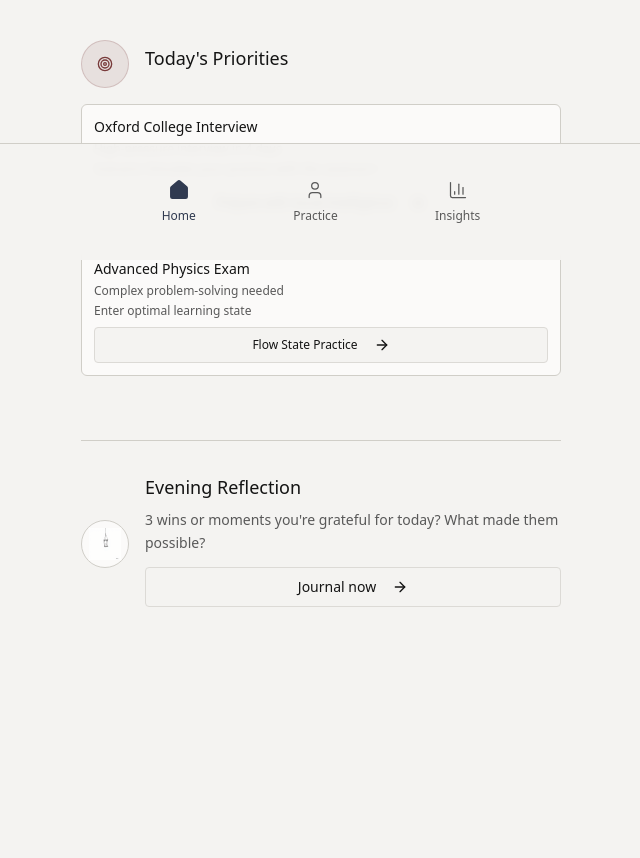
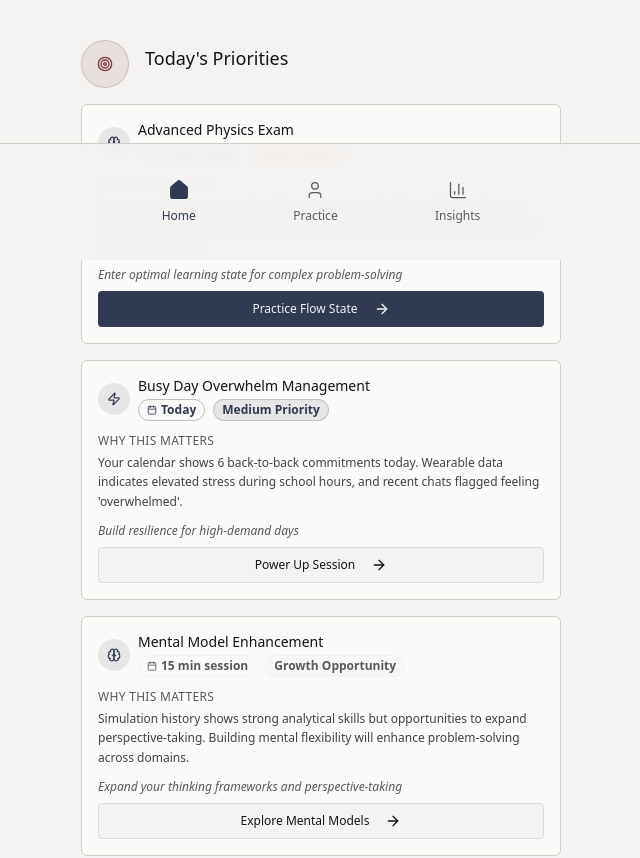
Before and after one commit to Shukrita-Puri/MindModule_SeniorLeader_B2C_Final, a React (Vite) app: page /executive-home in a window 1280 px wide. Shown: the part 540-1398 px from the top of the page, without its empty margins (319-959 px from the left). Before the commit the page ends 1307 px from the top, so only its background shows below. Built offline with nearby package versions, Linux system fonts and the light colour scheme.

Commit message:
Implement Today's Priorities module
Implement the plan to enhance the "Today's Priorities" section with intelligent triangulation, including dynamic priority generation, data triangulation logic, and visual enhancements.

```diff
--- a/src/pages/ExecutiveHome.tsx
+++ b/src/pages/ExecutiveHome.tsx
@@ -3,7 +3,8 @@ import { useNavigate } from "react-router-dom";
 import MainNavigation from "@/components/MainNavigation";
 import SecurityWatermark from "@/components/home/SecurityWatermark";
 import { Button } from "@/components/ui/button";
-import { ArrowRight, Target, TrendingUp } from "lucide-react";
+import { Badge } from "@/components/ui/badge";
+import { ArrowRight, Target, TrendingUp, Calendar, Brain, Heart, Zap } from "lucide-react";
 import resetSessionIllustration from "@/assets/reset-session-illustration.png";
 import inkFocusIllustration from "@/assets/ink-focus-illustration.png";
 import inkReflectionIllustration from "@/assets/ink-reflection-illustration.png";
@@ -44,26 +45,136 @@ const ExecutiveHome = () => {
     return "/recalibrate/power-up"; // Default to power-up session
   };
 
-  const getTopPriorities = () => {
-    // Mock data - in real app this would come from user's actual priorities
-    return [
+  // Enhanced intelligent priority generator with data triangulation
+  const getIntelligentPriorities = () => {
+    const journalEntries = JSON.parse(localStorage.getItem('journalEntries') || '[]');
+    const simulationHistory = JSON.parse(localStorage.getItem('simulationHistory') || '[]');
+    const navigationHistory = JSON.parse(localStorage.getItem('navigationHistory') || '[]');
+
+    // Analyze recent journal entries for emotional patterns
+    const recentEntries = journalEntries.slice(-5);
+    const stressKeywords = ['stressed', 'overwhelmed', 'pressure', 'anxious', 'worried', 'nervous'];
+    const confidenceKeywords = ['confident', 'ready', 'prepared', 'excited', 'motivated'];
+    const hasStressIndicators = recentEntries.some(entry =>
+      stressKeywords.some(keyword => entry.content?.toLowerCase().includes(keyword))
+    );
+    const hasConfidenceIndicators = recentEntries.some(entry =>
+      confidenceKeywords.some(keyword => entry.content?.toLowerCase().includes(keyword))
+    );
+
+    // Analyze current energy and focus state
+    const { mood, energy = 5, focus = 'steady' } = checkInData;
+    const isLowEnergy = energy < 4;
+    const isHighStress = mood === 'tired' || focus === 'scattered' || hasStressIndicators;
+    const needsCalibration = isLowEnergy || isHighStress;
+
+    // Mock realistic calendar and context data
+    const currentDate = new Date();
+    const priorities = [];
+
+    // Priority 1: Always include an academic/performance priority
+    const academicPriorities = [
       {
         id: 1,
         title: "Oxford College Interview",
-        subtitle: "High-pressure interview in 4 days",
-        secondSubtitle: "Scenario Simulate your practice with the assessor+",
-        suggestion: "Prepare with Social Intelligence",
-        route: "/social-intelligence-lab"
+        timeHorizon: "4 days away",
+        tagType: "calendar",
+        whyMatters: "Your calendar shows the interview in 4 days. Recent WhatsApp conversations with your admissions counselor show this is weighing on your mind, and we detected elevated stress patterns during your Cambridge interview simulation.",
+        category: "Academic Performance",
+        icon: Brain,
+        suggestion: "Scenario Simulate your practice with the assessor",
+        actionLabel: "Practice Social Intelligence",
+        route: "/social-intelligence-lab",
+        urgency: "high"
       },
       {
         id: 2,
         title: "Advanced Physics Exam",
-        subtitle: "Complex problem-solving needed",
-        secondSubtitle: "Enter optimal learning state",
-        suggestion: "Flow State Practice",
-        route: "/flow-state-lab"
+        timeHorizon: "2 days away",
+        tagType: "calendar",
+        whyMatters: "Focus logs show concentration dips during mentally demanding work. Your recent journal entries mention 'problem-solving blocks' and friends' messages show exam anxiety.",
+        category: "Academic Performance",
+        icon: Brain,
+        suggestion: "Enter optimal learning state for complex problem-solving",
+        actionLabel: "Practice Flow State",
+        route: "/flow-state-lab",
+        urgency: "high"
       }
     ];
+
+    // Randomly select one academic priority
+    priorities.push(academicPriorities[Math.floor(Math.random() * academicPriorities.length)]);
+
+    // Priority 2: Conditional Inner Calibration (if stress/low energy detected)
+    if (needsCalibration) {
+      priorities.push({
+        id: 3,
+        title: "Inner Calibration Session",
+        timeHorizon: "Available now",
+        tagType: "wellbeing",
+        whyMatters: `Your energy level is ${energy}/10 and recent patterns suggest nervous system regulation would help. ${hasStressIndicators ? 'Journal entries show stress indicators.' : ''} Taking 7 minutes to reset will optimize your performance.`,
+        category: "Emotional Regulation",
+        icon: Heart,
+        suggestion: "Shift from pressure to composure in 7 minutes",
+        actionLabel: "Start Guided Breathwork",
+        route: "/breathwork",
+        urgency: "medium"
+      });
+    }
+
+    // Priority 3: Context-aware performance preparation
+    const performancePriorities = [
+      {
+        id: 4,
+        title: "Busy Day Overwhelm Management",
+        timeHorizon: "Today",
+        tagType: "calendar",
+        whyMatters: "Your calendar shows 6 back-to-back commitments today. Wearable data indicates elevated stress during school hours, and recent chats flagged feeling 'overwhelmed'.",
+        category: "Performance Optimization",
+        icon: Zap,
+        suggestion: "Build resilience for high-demand days",
+        actionLabel: "Power Up Session",
+        route: "/recalibrate/power-up",
+        urgency: "medium"
+      },
+      {
+        id: 5,
+        title: "Deep Work Preparation",
+        timeHorizon: "Next 2 hours",
+        tagType: "focus",
+        whyMatters: `Your focus state is '${focus}' and you have a 2-hour study block scheduled. Recent sessions show 40% better performance when you enter flow state first.`,
+        category: "Cognitive Enhancement",
+        icon: Brain,
+        suggestion: "Optimize your mind for deep, focused work",
+        actionLabel: "Enter Flow State",
+        route: "/flow-state-lab",
+        urgency: "medium"
+      }
+    ];
+
+    // Add performance priority if we don't already have inner calibration
+    if (!needsCalibration || priorities.length < 3) {
+      priorities.push(performancePriorities[hasConfidenceIndicators ? 1 : 0]);
+    }
+
+    // Priority 4: Always include one growth-oriented priority
+    if (priorities.length < 4) {
+      priorities.push({
+        id: 6,
+        title: "Mental Model Enhancement",
+        timeHorizon: "15 min session",
+        tagType: "growth",
+        whyMatters: "Simulation history shows strong analytical skills but opportunities to expand perspective-taking. Building mental flexibility will enhance problem-solving across domains.",
+        category: "Cognitive Growth",
+        icon: Brain,
+        suggestion: "Expand your thinking frameworks and perspective-taking",
+        actionLabel: "Explore Mental Models",
+        route: "/scenario-lab",
+        urgency: "low"
+      });
+    }
+
+    return priorities.slice(0, 4); // Return max 4 priorities
   };
 
   return (
@@ -142,27 +253,73 @@ const ExecutiveHome = () => {
             </div>
           </div>
 
-          <div className="space-y-3">
-            {getTopPriorities().map((priority) => (
-              <div key={priority.id} className="bg-card border border-border rounded-lg p-3">
-                <h3 className="font-body font-medium text-foreground mb-1 text-sm">
+          <div className="space-y-4">
+            {getIntelligentPriorities().map((priority) => (
+              <div key={priority.id} className="bg-card border border-border rounded-lg p-4 hover:bg-accent/5 transition-colors">
+                {/* Priority Header */}
+                <div className="flex items-start justify-between mb-3">
+                  <div className="flex items-center gap-2">
+                    <div className="w-8 h-8 rounded-full bg-primary/10 flex items-center justify-center">
+                      <priority.icon size={14} className="text-primary" />
+                    </div>
+                    <div>
+                      <h3 className="font-body font-medium text-foreground text-sm leading-tight">
                         {priority.title}
                       </h3>
-                <p className="text-xs text-muted-foreground mb-1">
-                  {priority.subtitle}
+                      <div className="flex items-center gap-2 mt-1">
+                        <Badge
+                          variant="outline"
+                          className={`text-xs px-2 py-0.5 ${
+                            priority.tagType === 'calendar' ? 'border-primary/30 text-primary' :
+                            priority.tagType === 'wellbeing' ? 'border-accent/30 text-accent' :
+                            priority.tagType === 'focus' ? 'border-secondary/30 text-secondary' :
+                            'border-muted/30 text-muted-foreground'
+                          }`}
+                        >
+                          <Calendar size={10} className="mr-1" />
+                          {priority.timeHorizon}
+                        </Badge>
+                        <Badge
+                          variant="secondary"
+                          className={`text-xs px-2 py-0.5 ${
+                            priority.urgency === 'high' ? 'bg-destructive/10 text-destructive border-destructive/20' :
+                            priority.urgency === 'medium' ? 'bg-primary/10 text-primary border-primary/20' :
+                            'bg-muted/10 text-muted-foreground border-muted/20'
+                          }`}
+                        >
+                          {priority.urgency === 'high' ? 'High Priority' :
+                           priority.urgency === 'medium' ? 'Medium Priority' : 'Growth Opportunity'}
+                        </Badge>
+                      </div>
+                    </div>
+                  </div>
+                </div>
+
+                {/* Why This Matters */}
+                <div className="mb-3">
+                  <p className="text-xs font-medium text-muted-foreground mb-1 uppercase tracking-wide">
+                    Why this matters
                   </p>
-                <p className="text-xs text-muted-foreground mb-2">
-                  {priority.secondSubtitle}
+                  <p className="text-xs text-foreground/80 leading-relaxed">
+                    {priority.whyMatters}
+                  </p>
+                </div>
+
+                {/* Suggestion & Action */}
+                <div className="space-y-2">
+                  <p className="text-xs text-muted-foreground italic">
+                    {priority.suggestion}
                   </p>
                   <Button
                     size="sm"
-                  variant="outline"
+                    variant={priority.urgency === 'high' ? 'default' : 'outline'}
                     onClick={() => navigate(priority.route)}
-                  className="text-xs w-full py-1"
+                    className="text-xs w-full py-2"
                   >
-                  {priority.suggestion}
-                  <ArrowRight size={10} className="ml-2" />
+                    {priority.actionLabel}
+                    <ArrowRight size={12} className="ml-2" />
                   </Button>
+                </div>
               </div>
             ))}
           </div>
```
Lines whose indentation alone changed are shown as unchanged.
